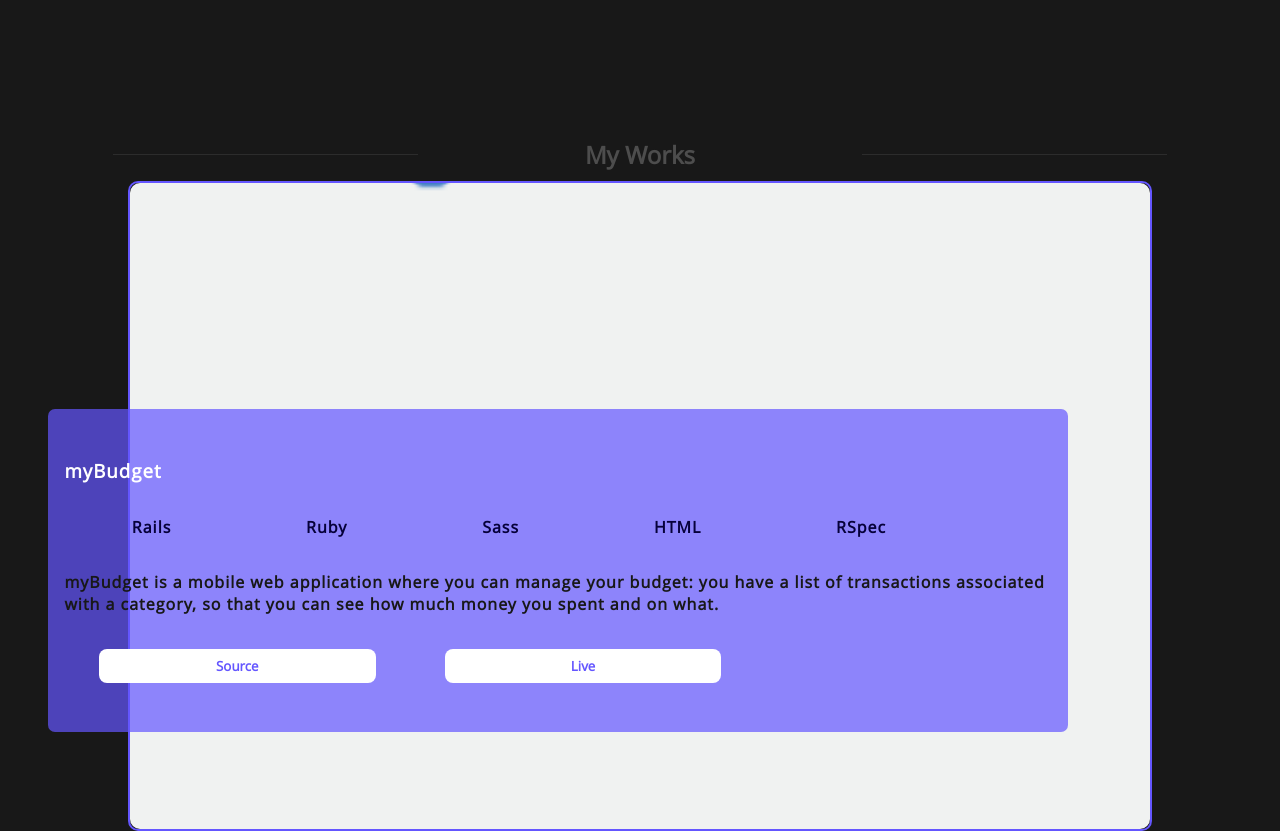
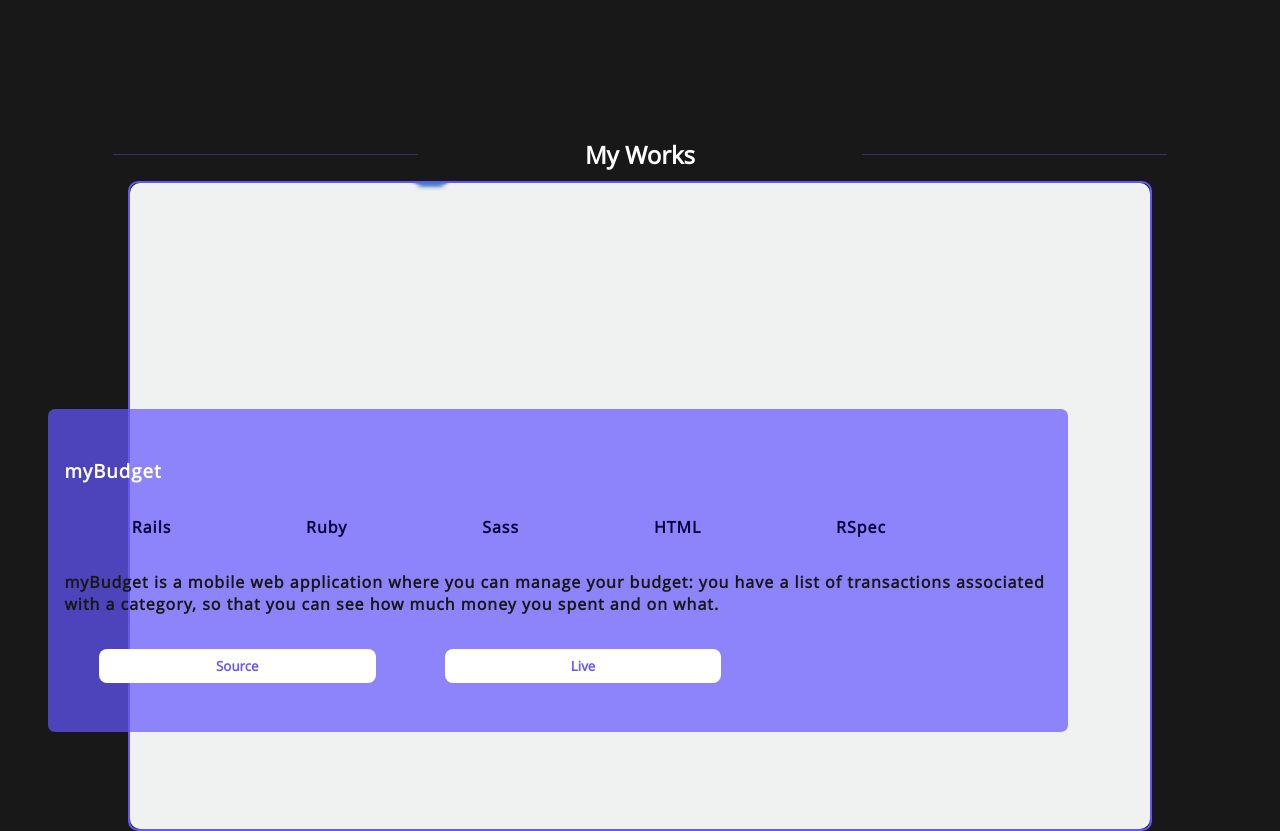
Before and after one commit to TimmyChan99/my-portfolio, a React (Create React App) app: page / in a window 1280 px wide. Shown: the part 1020-1851 px from the top of the page. Built offline with nearby package versions, Linux system fonts and the light colour scheme.

Commit message:
hange olors

```diff
--- a/src/App.scss
+++ b/src/App.scss
@@ -50,11 +50,11 @@ button {
 
 .headline {
   @include flex(row, center, space-around);
-  color: $light_gray;
+  color: $white;
   padding: 10px 30px;
 
   hr {
-     background-color: $light_gray;
+     background-color: $pink;
      opacity: 0.4;
      width: 25%;
      border: 0;
--- a/src/components/works/ProjectCard.js
+++ b/src/components/works/ProjectCard.js
@@ -1,7 +1,6 @@
 import React from 'react';
 import styles from './ProjectCard.module.scss';
-// import budget from '../../images/mybudget.png';
-import Long from '../../images/long.png';
+import budget from '../../images/long.png';
 
 const ProjectCard = () => (
   <div className={styles.card_container}>
@@ -24,7 +23,7 @@ const ProjectCard = () => (
         <button type="button">Live</button>
       </div>
     </div>
-    <img src={Long} alt="mybugdet" className={styles.project_img} />
+    <img src={budget} alt="mybugdet" className={styles.project_img} />
   </div>
 );
 
```
